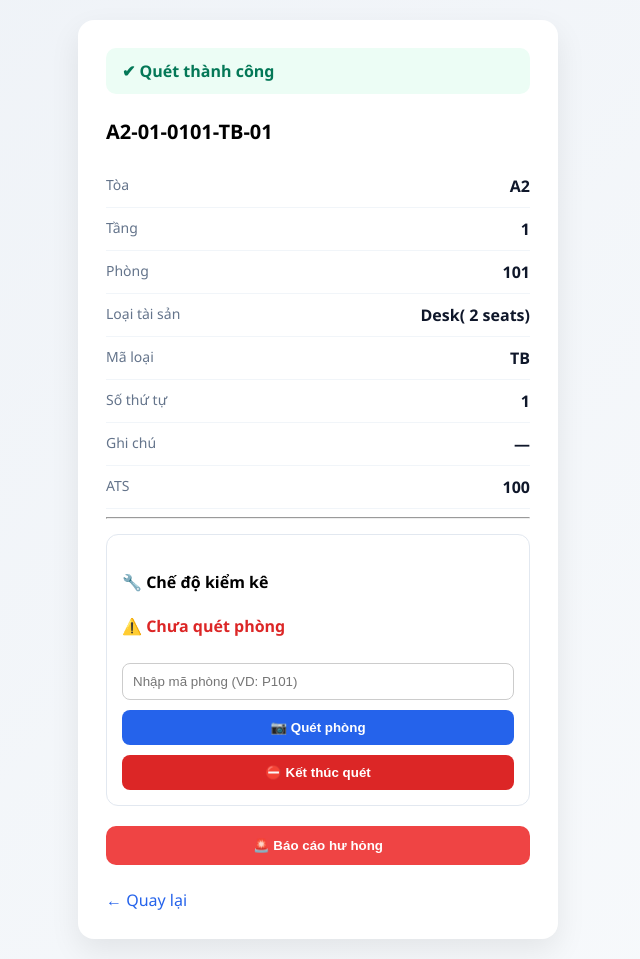
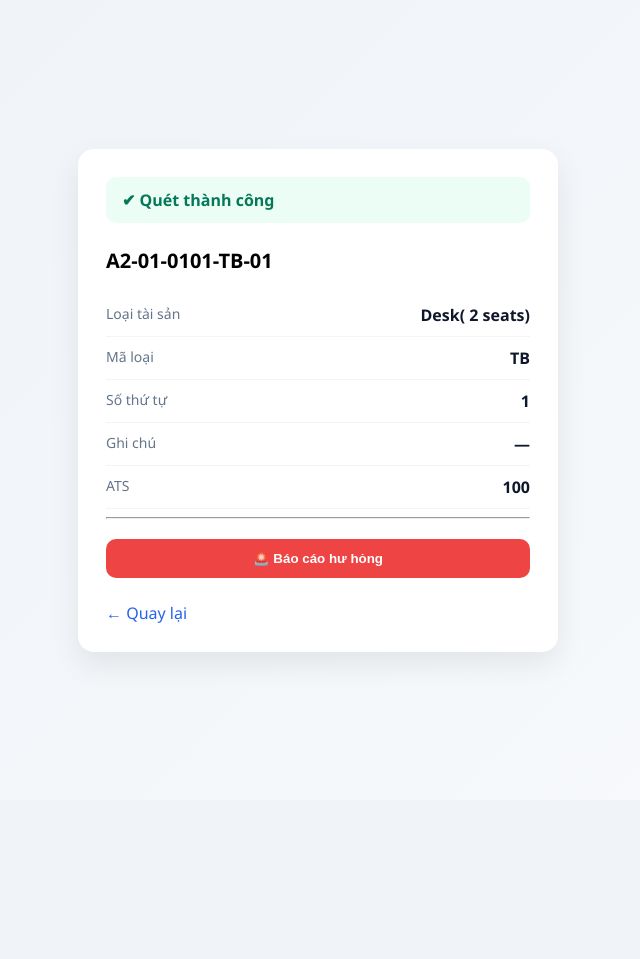
Before and after one commit to hoangan-mi/aims-demo, a Flask app: a page that uses templates/asset.html in a window 1280 px wide. Shown: the whole page, without its empty margins (322-962 px from the left). After the commit the page ends 656 px from the top, so only its background shows below. Run offline with Flask 3, Linux system fonts and the light colour scheme; the visitor is signed in with stand-in values (Sample User, id 1).

Commit message:
Update asset.html

```diff
--- a/templates/asset.html
+++ b/templates/asset.html
@@ -95,7 +95,7 @@ opacity:.7
 <div class="container">
 <div class="card">
 
-<!-- 🔥 ERROR -->
+<!-- ERROR -->
 {% if error %}
 <div style="background:#fef2f2;color:#b91c1c;padding:12px;border-radius:10px;margin-bottom:20px;font-weight:600;">
 {{ error }}
@@ -110,20 +110,7 @@ opacity:.7
 {{ asset["ID_assets"] }}
 </div>
 
-<div class="info-row">
-<span class="label">Tòa</span>
-<span class="value">{{ asset["Auditorium"] }}</span>
-</div>
-
-<div class="info-row">
-<span class="label">Tầng</span>
-<span class="value">{{ asset["Floor"] }}</span>
-</div>
-
-<div class="info-row">
-<span class="label">Phòng</span>
-<span class="value">{{ asset["Room"] }}</span>
-</div>
+<!-- ❌ ĐÃ XÓA: Tòa - Tầng - Phòng -->
 
 <div class="info-row">
 <span class="label">Loại tài sản</span>
@@ -147,67 +134,17 @@ opacity:.7
 
 <div class="info-row">
 <span class="label">ATS</span>
-<span class="value">
-{{ ats }}
-</span>
+<span class="value">{{ ats }}</span>
 </div>
 
 <hr>
 
-<!-- 🔥 ADMIN / MANAGER -->
-{% if session.role in ["admin","manager"] %}
-
-<div style="margin-top:15px; padding:15px; border:1px solid #e2e8f0; border-radius:12px;">
-
-<h4>🔧 Chế độ kiểm kê</h4>
-
-{% if session.current_room %}
-<p style="color:#16a34a;font-weight:600;">
-📍 Đang quét phòng: {{ session.current_room }}
-</p>
-{% else %}
-<p style="color:#dc2626;font-weight:600;">
-⚠️ Chưa quét phòng
-</p>
-{% endif %}
-
-<input type="text" id="roomInput" placeholder="Nhập mã phòng (VD: P101)"
-style="width:100%;padding:10px;border-radius:8px;border:1px solid #ccc;margin-top:10px;">
-
-<button onclick="scanRoom()"
-style="margin-top:10px;width:100%;padding:10px;border:none;border-radius:8px;background:#2563eb;color:white;font-weight:600;">
-📷 Quét phòng
-</button>
-
-<a href="/end-scan-room">
-<button style="margin-top:10px;width:100%;padding:10px;border:none;border-radius:8px;background:#dc2626;color:white;font-weight:600;">
-⛔ Kết thúc quét
-</button>
-</a>
-
-</div>
-
-<script>
-function scanRoom(){
-    let room = document.getElementById("roomInput").value;
-    if(room){
-        window.location.href = "/scan-room/" + room;
-    } else {
-        alert("Nhập mã phòng!");
-    }
-}
-</script>
-
-{% endif %}
-
-<!-- 🔥 BÁO HỎNG -->
+<!-- BÁO HỎNG -->
 <form action="/report/{{ asset['ID_assets'] }}" method="get" style="margin-top:20px;">
-
 <button type="submit"
 style="width:100%;padding:12px;border:none;border-radius:10px;background:#ef4444;color:white;font-weight:600;">
 🚨 Báo cáo hư hỏng
 </button>
-
 </form>
 
 <a href="/" class="back-link">← Quay lại</a>
```
